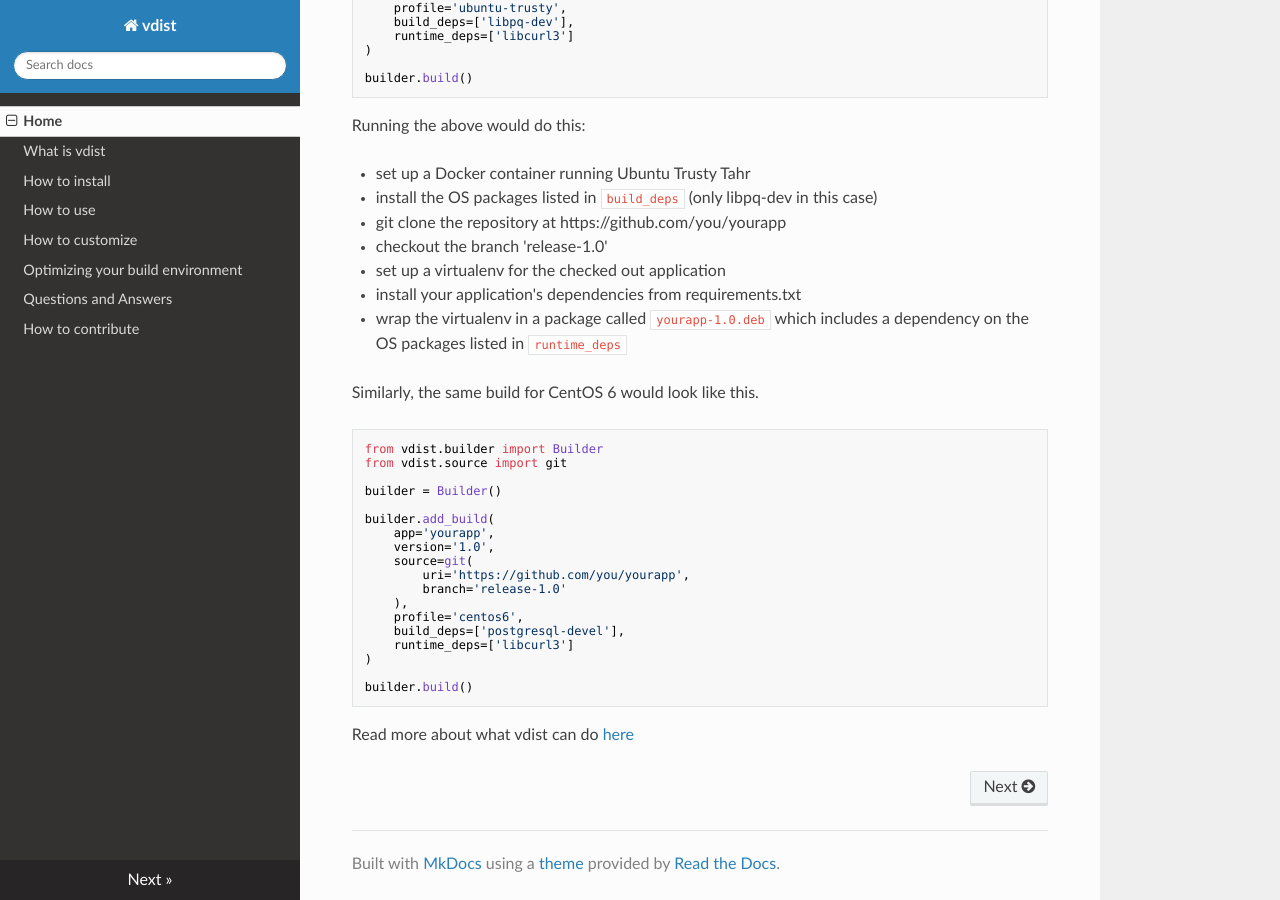
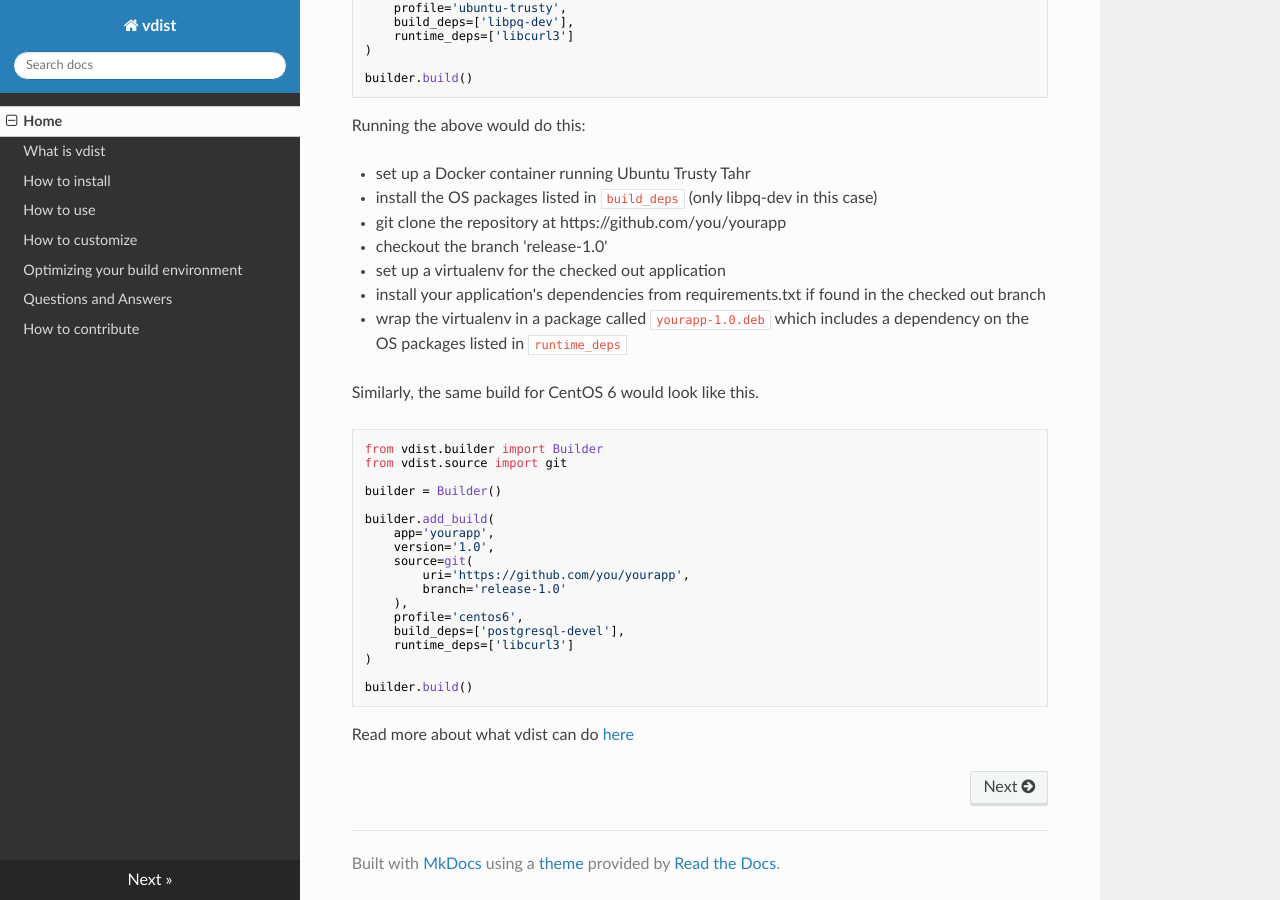
Before and after one commit to objectified/vdist, an MkDocs documentation site: the page built from docs/index.md, in a window 1280 px wide and 900 px high, scrolled down 604 px. Built offline with MkDocs 1.6.1, drawn with Linux system fonts in a browser that asks for light colours; nearby versions of some CDN libraries; old or Windows-style settings are respelled for this version of MkDocs.

Commit message:
clarify pip requirements install in quickstart

```diff
--- a/docs/index.md
+++ b/docs/index.md
@@ -41,7 +41,7 @@ Running the above would do this:
 
 - set up a virtualenv for the checked out application
 
-- install your application's dependencies from requirements.txt
+- install your application's dependencies from requirements.txt if found in the checked out branch
 
 - wrap the virtualenv in a package called `yourapp-1.0.deb` which includes a dependency on the OS packages listed in `runtime_deps`
 
```
